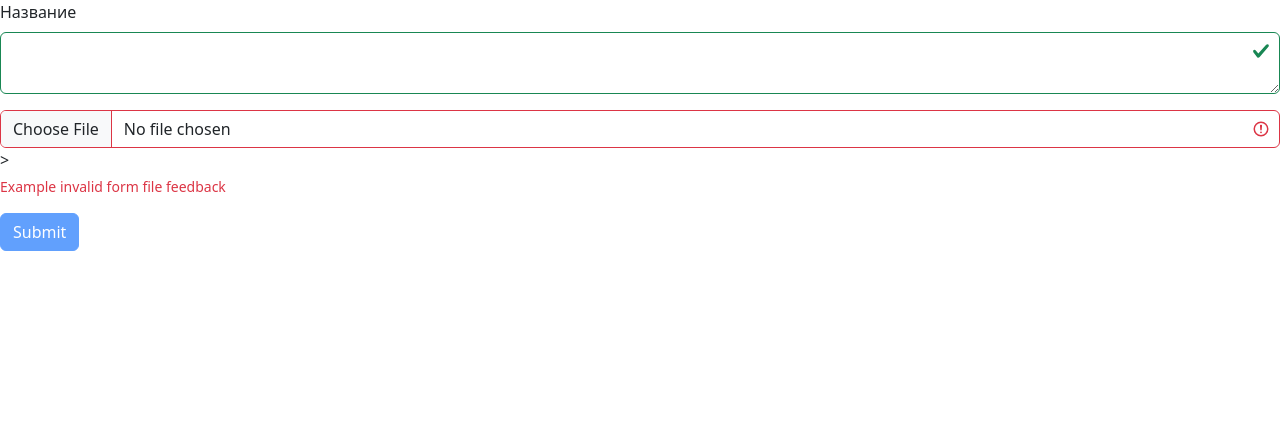
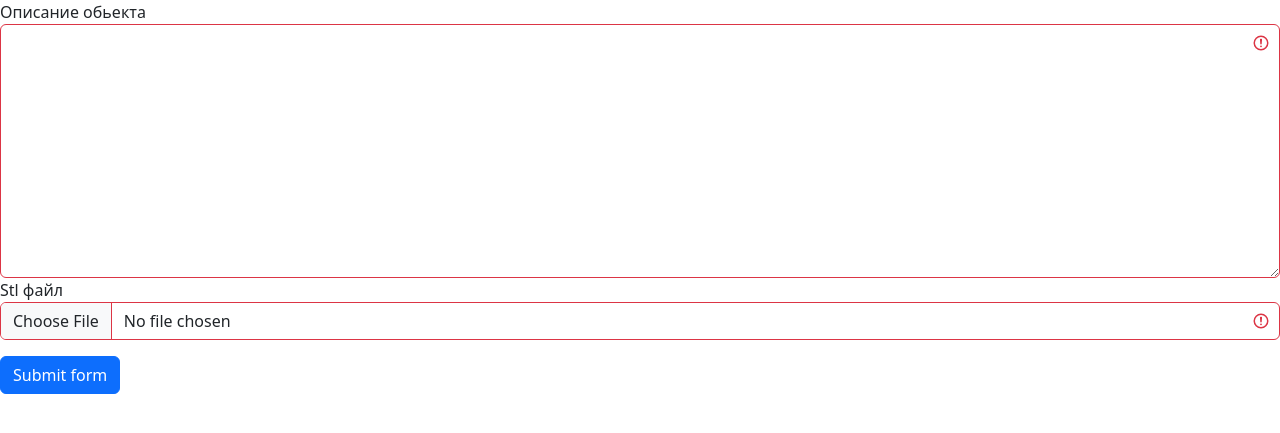
Before and after one commit to Lolozius/STLShelter, a Django app: page /form/ in a window 1280 px wide. Shown: the part 56-489 px from the top of the page. Run offline with Django 4.2, Linux system fonts and the light colour scheme.

Commit message:
Create form, create model, views wip

```diff
--- a/shelter/sheel/forms.py
+++ b/shelter/sheel/forms.py
@@ -1,3 +1,4 @@
+from django import forms
 from django.forms import ModelForm
 
 from .models import Post
@@ -6,6 +7,11 @@ from .models import Post
 class PostForm(ModelForm):
     class Meta:
         model = Post
-        labels = {'text': 'Описание обьекта'}
-        help_texts = {'text': 'Введите описание обьекта'}
+        labels = {'text': 'Описание обьекта', 'document': 'Stl файл'}
+        help_texts = {'text': 'Введите описание обьекта', 'document': 'Загрузите документ'}
         fields = ('text', 'document',)
+
+        widgets = {
+            'text': forms.Textarea(attrs={'class': 'form-control'}),
+            'document': forms.FileInput(attrs={'class': 'form-control'})
+        }
--- a/shelter/sheel/views.py
+++ b/shelter/sheel/views.py
@@ -17,4 +17,4 @@ def post(request):
     post = form.save(commit=False)
     post.author = request.user
     post.save()
-    return redirect('page/index.html')
+    return redirect('page/index.html', post.author)
--- a/shelter/templates/page/create_post.html
+++ b/shelter/templates/page/create_post.html
@@ -1,21 +1,18 @@
 {% extends 'base.html' %}
 {% block content %}
-<form method="post" class="was-validated">
+<form class="was-validated" action='{% url "shells:form" %}' method="post">
   {% csrf_token %}
+  {% for field in form %}
+      <div class="mb-3">
+        {% if field.errors %}
+
+        {% endif %}
+        {{ field.label }}
+        {{ field }}
+  {% endfor %}
+    </div>
   <div class="mb-3">
-    <label for="validationTextarea" class="form-label">Название</label>
-    <textarea  class="form-control" id="validationTextarea" ></textarea>
-    <div class="invalid-feedback">
-      Please enter a message in the textarea.
-    </div>
-  </div>
-  <div class="mb-3">
-    <input type="file" class="form-control" aria-label="file example" {{form.document}}>
-    <div class="invalid-feedback">Example invalid form file feedback</div>
-  </div>
-
-  <div class="mb-3">
-    <button class="btn btn-primary" type="submit" disabled>Submit</button>
+    <button class="btn btn-primary">Submit form</button>
   </div>
 </form>
 {% endblock content %}
```
